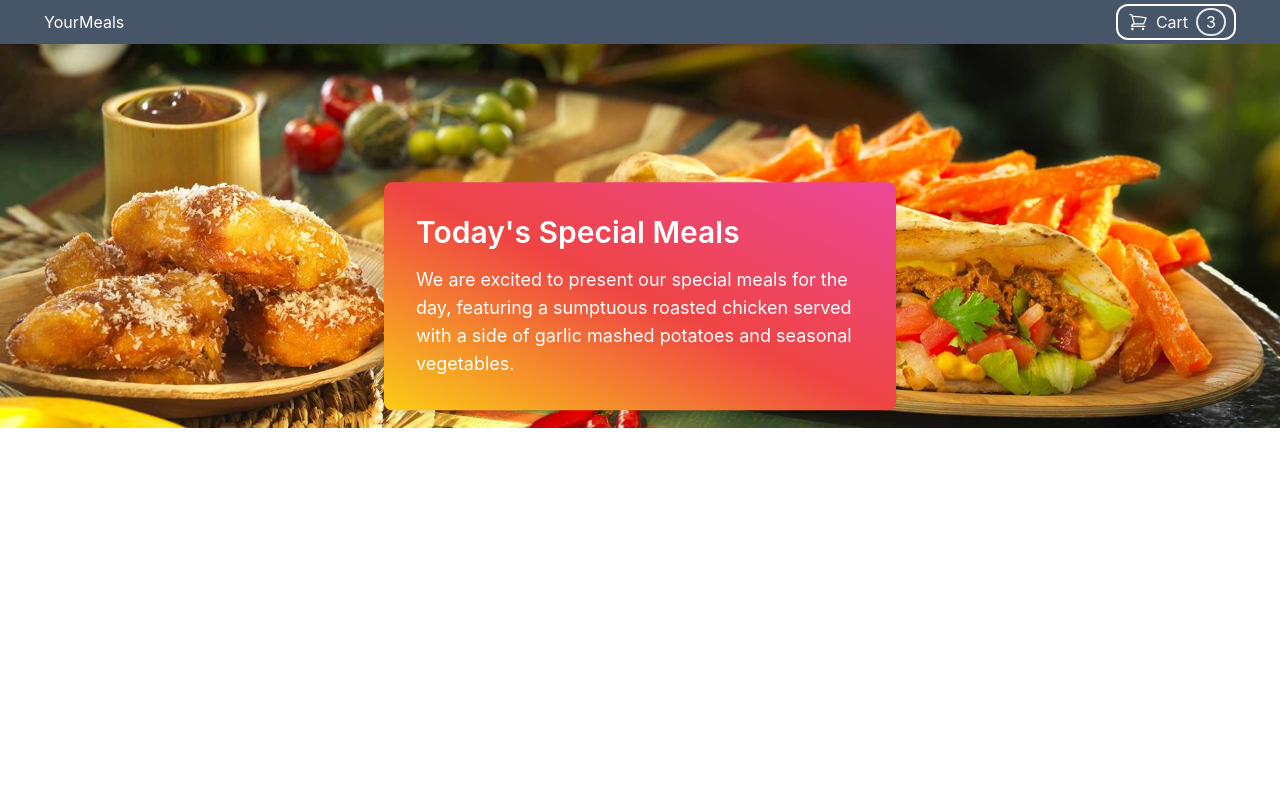
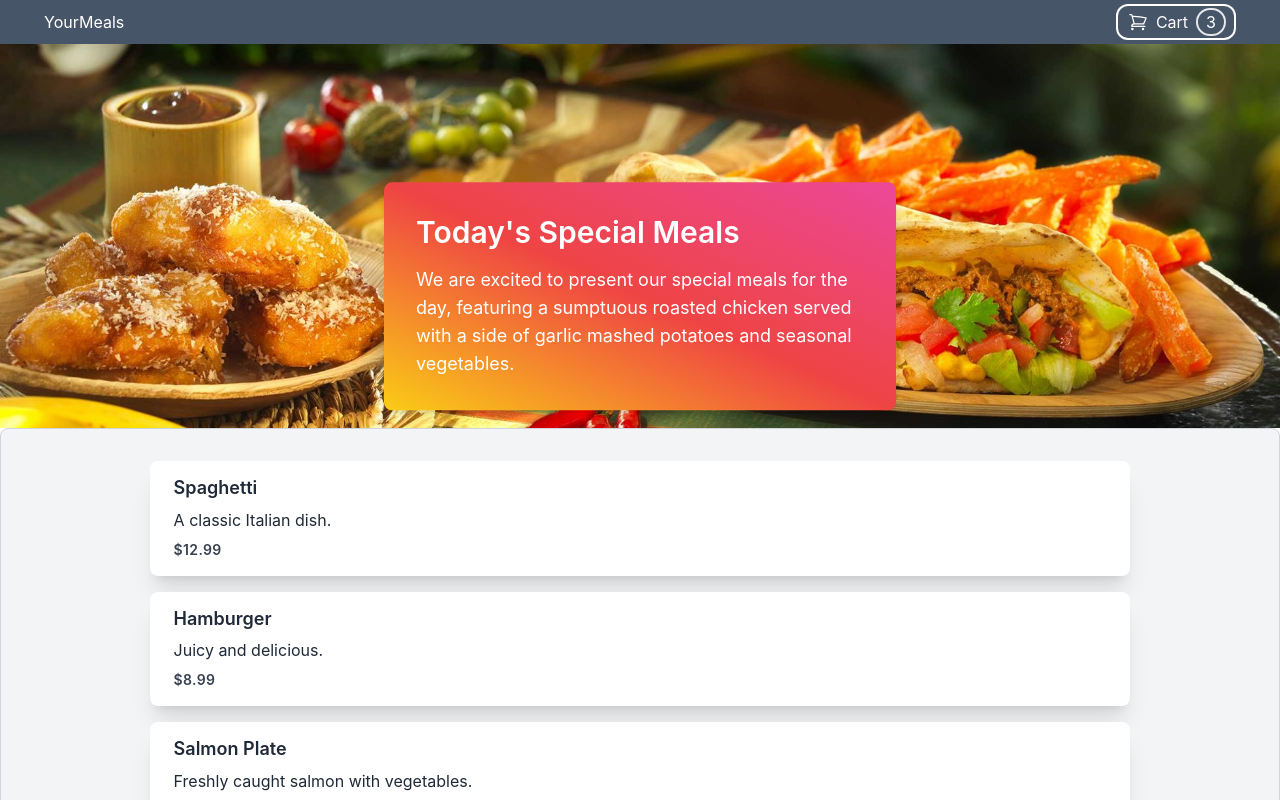
Before and after one commit to ecenga16/foodapp, a React (Create React App) app: page / in a window 1280 px wide. Shown: the top 800 px of the page. Built offline with nearby package versions, Linux system fonts and the light colour scheme.

Commit message:
Meal Item and Card style added

```diff
--- a/src/App.js
+++ b/src/App.js
@@ -1,12 +1,16 @@
 import { Fragment } from 'react';
 import './App.css';
 import Header from './Components/Layout/Header';
+import Meals from './Components/Meals/Meals';
 
 
 function App() {
   return (
     <Fragment>
        <Header/>
+       <main>
+       <Meals/>
+       </main>
     </Fragment>
   );
 }
--- a/src/Components/Meals/AvailableMeals.js
+++ b/src/Components/Meals/AvailableMeals.js
@@ -1,4 +1,6 @@
 import React from 'react';
+import Card from '../UI/Card';
+import MealItem from './MealItem/MealItem';
 
 const AvailableMeals = () => {
     const dummyMeals = [
@@ -30,16 +32,13 @@ const AvailableMeals = () => {
 
     return (
         <div>
-            <h1>Available Meals</h1>
+            <Card>
             <ul>
                 {dummyMeals.map((meal) => (
-                    <li key={meal.id}>
-                        <h2>{meal.name}</h2>
-                        <p>{meal.description}</p>
-                        <p><strong>Price:</strong> ${meal.price.toFixed(2)}</p>
-                    </li>
+                    <MealItem key={meal.id} name={meal.name} description={meal.description} price={meal.price}/>
                 ))}
             </ul>
+            </Card>
         </div>
     );
 }
--- /dev/null
+++ b/src/Components/Meals/MealItem/MealItem.js
@@ -0,0 +1,24 @@
+import React from "react";
+
+function MealItem(props) {
+    return (
+        <li>
+            <div class="container w-100 lg:w-4/5 mx-auto flex flex-col">
+                <div class="flex flex-col md:flex-row overflow-hidden bg-white rounded-lg shadow-xl mt-4 w-100 mx-2">
+                    <div class="w-full py-4 px-6 text-gray-800 flex flex-col justify-between">
+                        <h3 class="font-semibold text-lg leading-tight truncate">{props.name}</h3>
+                        <p class="mt-2">{props.description}</p>
+                        <p class="text-sm text-gray-700 uppercase tracking-wide font-semibold mt-2">
+                            ${props.price.toFixed(2)}
+                        </p>
+                    </div>
+                </div>
+            </div>
+            <div>
+
+            </div>
+        </li>
+    );
+}
+
+export default MealItem;
--- a/src/Components/Meals/Meals.js
+++ b/src/Components/Meals/Meals.js
@@ -1,9 +1,15 @@
-import React from "react";
+import React, { Fragment } from "react";
+import AvailableMeals from "./AvailableMeals";
+import MealsSummary from "./MealsSummary";
 
 
 
 function Meals () {
 
+    return <Fragment>
+        <AvailableMeals/>
+        </Fragment>
+
 };
 
 export default Meals;
--- /dev/null
+++ b/src/Components/UI/Card.js
@@ -0,0 +1,9 @@
+import React from "react";
+
+function Card (props) {
+
+    return <div class="p-4 rounded-lg shadow-md bg-gray-100 border border-gray-300 hover:shadow-lg transition-shadow duration-300 ease-in-out">{props.children}</div>
+
+}
+
+export default Card;
```
Also changed, not shown: src/Components/Meals/MealItem/MealItemForm.js (added).
